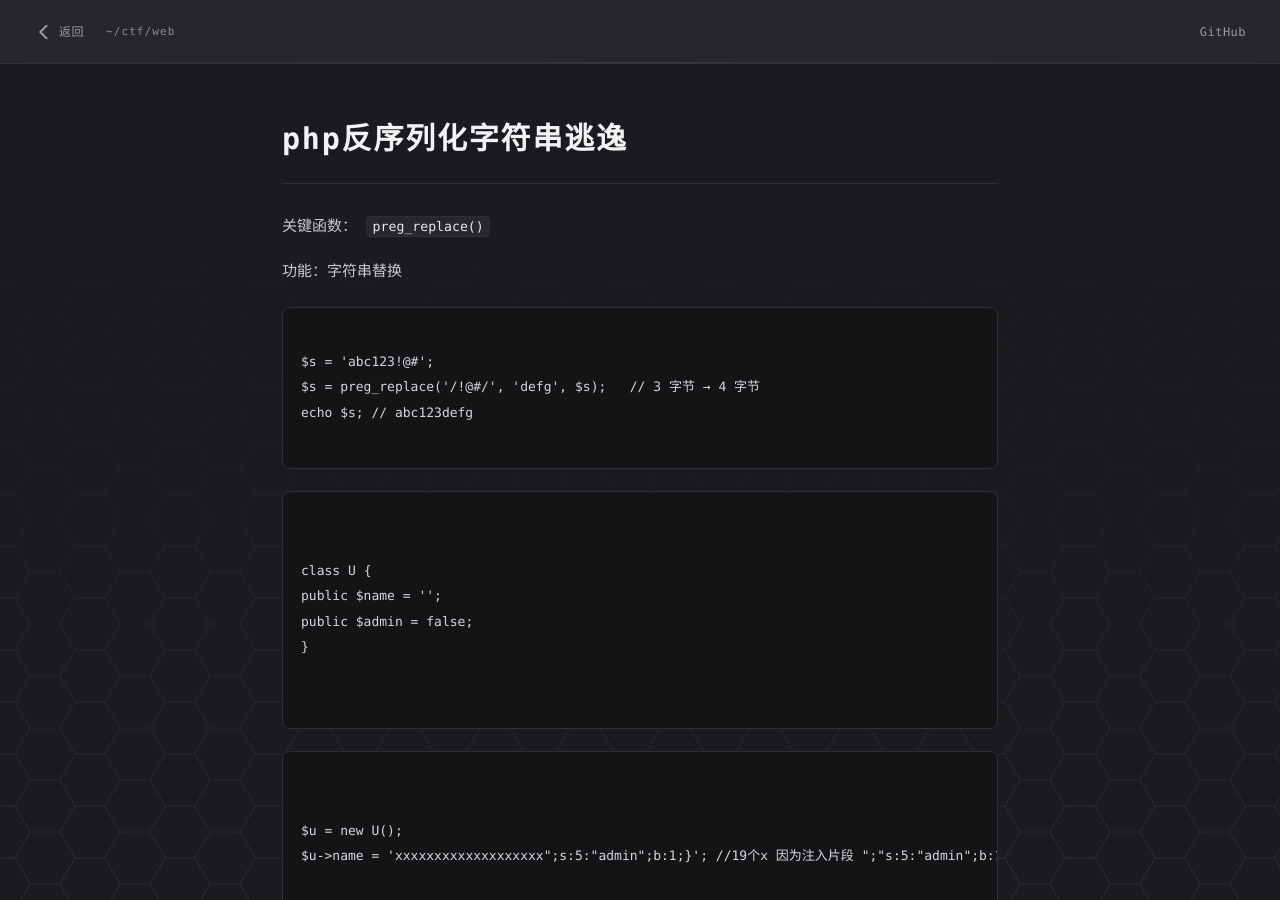
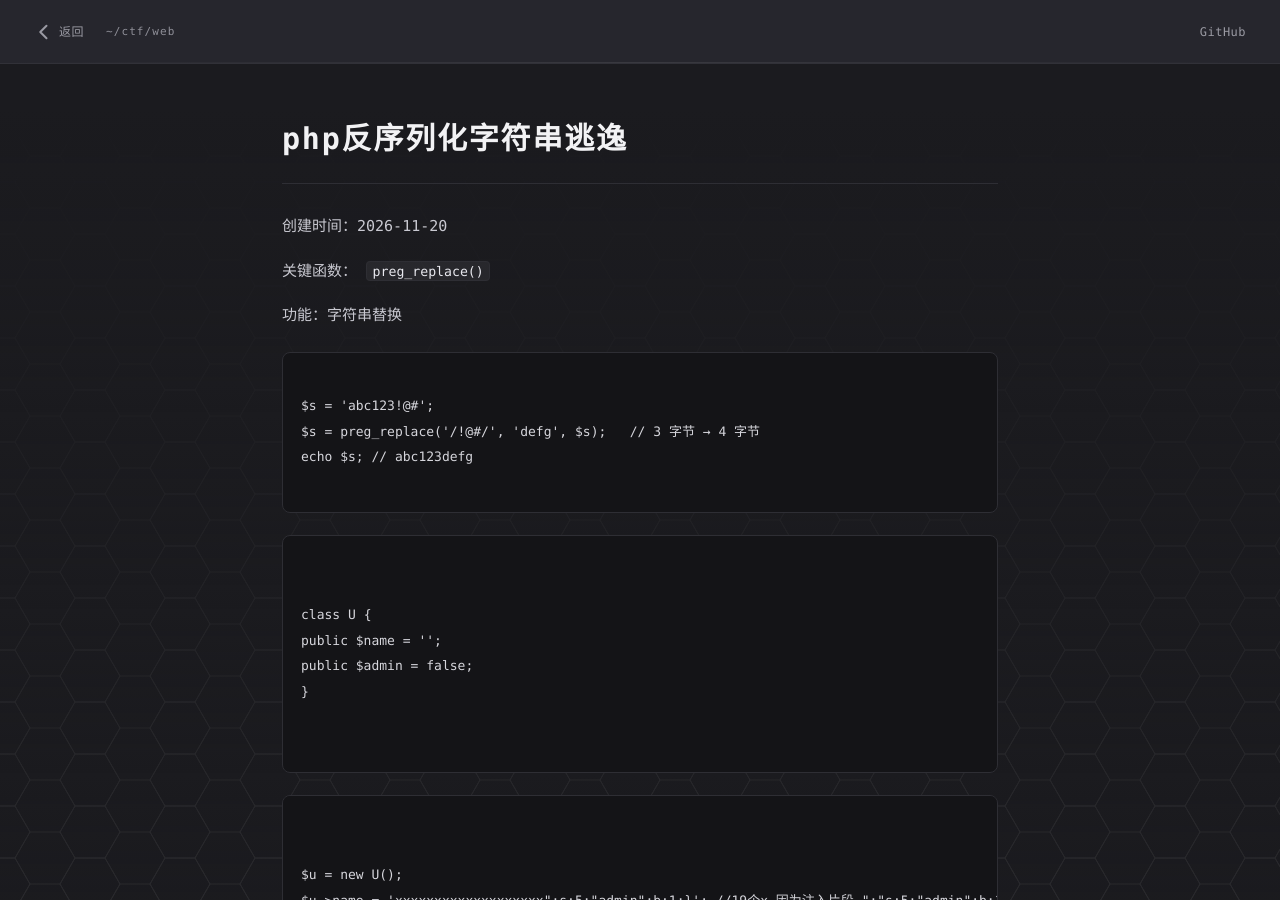
Before and after one commit to Min-2233/Min-2233.github.io, a Jekyll site: the page built from ctf/web/php相关漏洞.md, in a window 1280 px wide and 900 px high. Built offline with Jekyll 4.4.1, drawn with Linux system fonts in a browser that asks for light colours.

Commit message:
Update php相关漏洞.md

```diff
--- a/ctf/web/php相关漏洞.md
+++ b/ctf/web/php相关漏洞.md
@@ -4,6 +4,8 @@ date: 2026-11-20
 ---
 
 # php反序列化字符串逃逸
+
+创建时间：2026-11-20
 
 关键函数： `preg_replace()`
 
```
